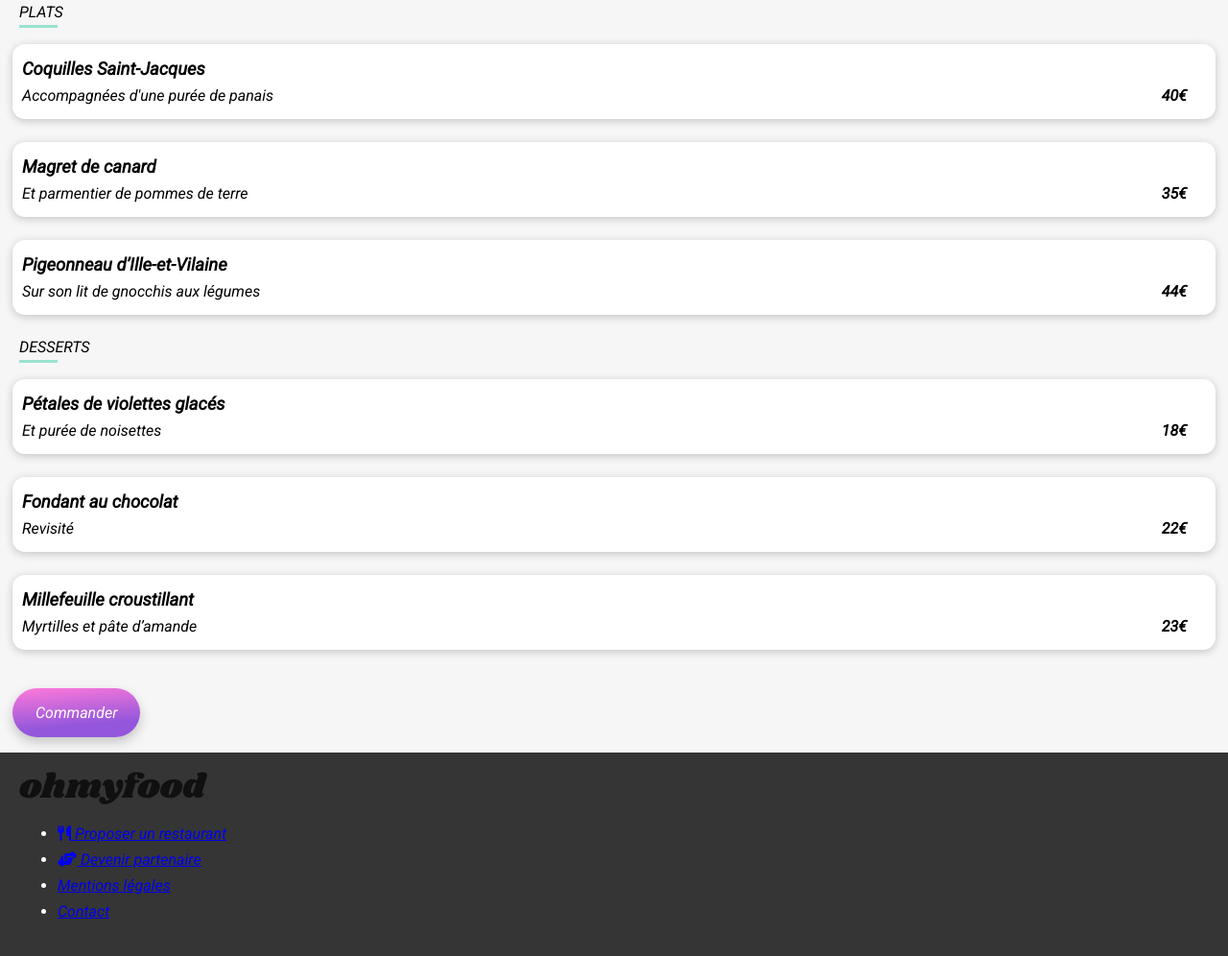
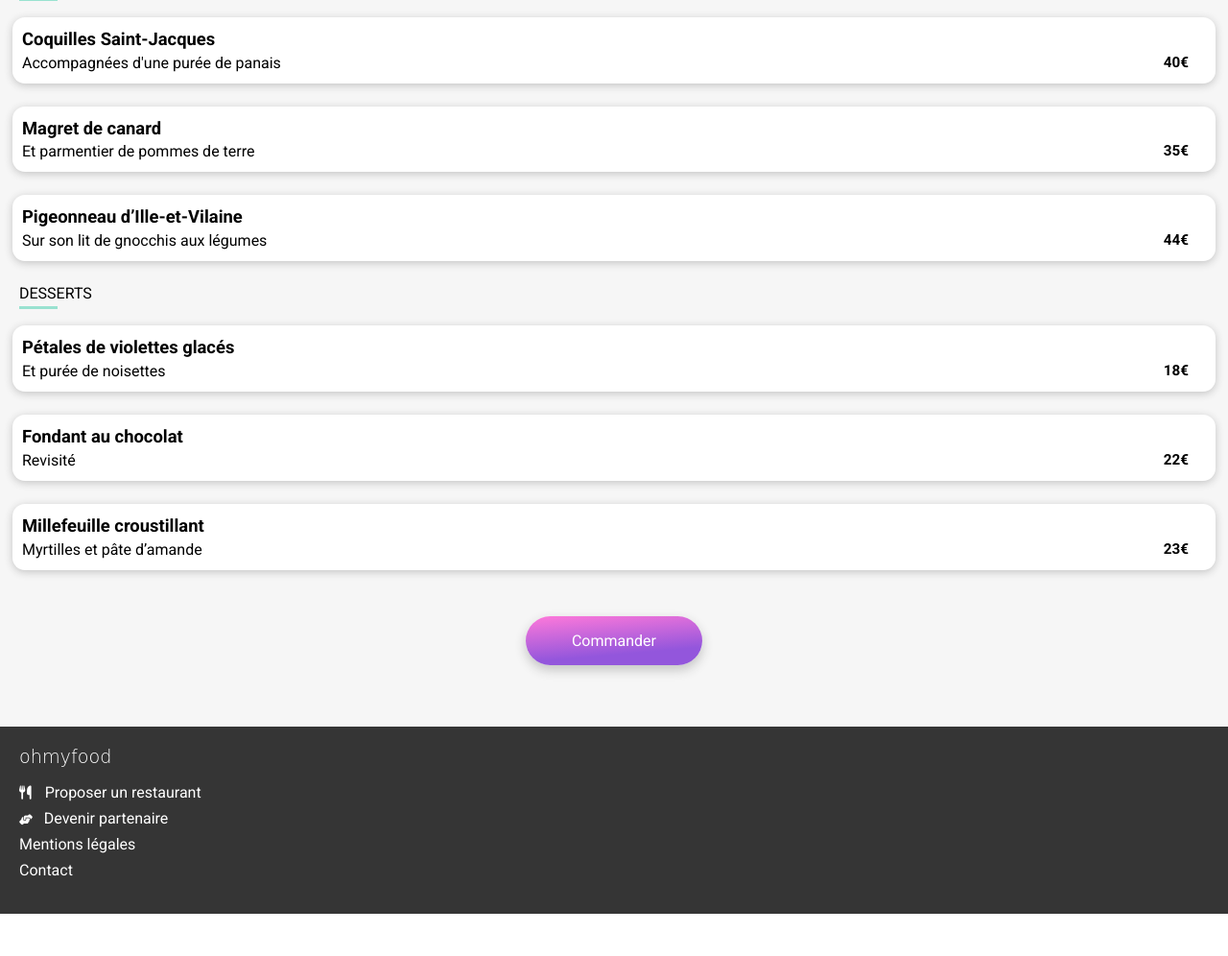
Before and after one commit to Mr-BLa/BriceLaroche_3_07062020, a website: page alafrancaise.html in a window 1280 px wide. Shown: the part 714-1710 px from the top of the page at 96% size. After the commit the page ends 1666 px from the top, so only its background shows below. Drawn offline with Linux system fonts and the light colour scheme; a web font is replaced by a local one.

Commit message:
page menu scss

```diff
--- a/alafrancaise.html
+++ b/alafrancaise.html
@@ -11,7 +11,7 @@
         <script src="https://kit.fontawesome.com/0573c664cc.js" crossorigin="anonymous"></script>
         <link rel="preconnect" href="https://fonts.googleapis.com">
         <link rel="preconnect" href="https://fonts.gstatic.com" crossorigin>
-        <link href="https://fonts.googleapis.com/css2?family=Roboto:ital@1&display=swap" rel="stylesheet">
+        <link href="https://fonts.googleapis.com/css2?family=Roboto:wght@400;700&display=swap" rel="stylesheet">
         <link rel="preconnect" href="https://fonts.googleapis.com">
         <link rel="preconnect" href="https://fonts.gstatic.com" crossorigin>
         <link href="https://fonts.googleapis.com/css2?family=Shrikhand&display=swap" rel="stylesheet">
@@ -60,7 +60,7 @@
                     <div class="menu__cards__info">
                         <h3 class="menu__cards__info__h3"><strong>Tartare de poulpe acidulé</strong></h3>
                         <div class="menu__cards__info__div-2span">
-                            <span class="menu__cards__info__div-2span__span-txt">Aux zestes d'orange</span><span class="menu__cards__info__div-2span__span-tarif"><strong>25€</strong></span>
+                            <span class="menu__cards__info__div-2span__span-txt">Aux zests d'orange</span><span class="menu__cards__info__div-2span__span-tarif"><strong>25€</strong></span>
                         </div>
                     </div>
                 </a>
@@ -154,7 +154,7 @@
 <!--SECTION 6 - Bouton Commander-->
             <div class="menu__bouton">
                 <label id="label-commander" for="bouton-commander"></label>
-                <input type="submit" name="menu-commander" id="menu-commander" class="bouton_rechercher" value="Commander"/>
+                <input type="submit" name="menu-commander" id="menu-commander" class="bouton_rechercher bouton_rechercher-menu" value="Commander"/>
             </div>
 
         </section>
@@ -164,21 +164,19 @@
 
         <!--FOOTER-->
         <footer class="footer">
-            <div class="wrapper-footer">
 
             <h4 class="footer__logo">
-                    <img src="images/logo/ohmyfood@2x.svg" alt="Oh My Food" id="icone_ohmyfood">
+                ohmyfood
             </h4>
 
             <nav class="footer__nav">
-                    <ul>
-                        <li class="nav__link"> <a href="#"><span class="li__span__logo"><i class="fas fa-utensils"></i></span> Proposer un restaurant</a></li>
-                        <li class="nav__link"> <a href="#"><span class="li__span__logo"><i class="fas fa-hands-helping"></i></span> Devenir partenaire</a></li>
-                        <li class="nav__link"> <a href="#"> Mentions légales</a></li>
-                        <li class="nav__link"> <a href="#"> Contact</a></li>
+                <ul class="footer__nav__ul">
+                    <li class="nav__link"> <a href="#" class="nav__link__a"><span class="li__span__logo"><i class="fas fa-utensils icone_fourchette"></i></span> Proposer un restaurant</a></li>
+                    <li class="nav__link"> <a href="#" class="nav__link__a"><span class="li__span__logo"><i class="fas fa-hands-helping icone_mains"></i></span> Devenir partenaire</a></li>
+                    <li class="nav__link"> <a href="#" class="nav__link__a"> Mentions légales</a></li>
+                    <li class="nav__link"> <a href="#" class="nav__link__a"> Contact</a></li>
                 </ul>
             </nav>
-            </div>
         </footer>
 
     </body>
--- a/sass/base/_typography.scss
+++ b/sass/base/_typography.scss
@@ -76,6 +76,14 @@ h4{
     font-size: 1.15em;
 }
 
-.menu__cards__info__div-2span__span-txt{
+.menu__cards__info__div-2span{
+    font-size: 1em;
+
+    &__span-txt{
     font-weight: 300;
+    }
+
+    &__span-tarif{
+        font-size: 0.95em;
+    }
 }
--- a/sass/components/_buttons.scss
+++ b/sass/components/_buttons.scss
@@ -8,4 +8,9 @@
     border-width: 0;
     font-size: 1em;
     box-shadow:  0 5px 12px $colour-greydarker-shadow;
+
+    &-menu{
+        padding: 1rem 3rem;
+        margin: 1.5rem 0 0 0;
+    }
 }
--- a/sass/layout/_menu.scss
+++ b/sass/layout/_menu.scss
@@ -1,13 +1,13 @@
 .menu{
     background-color: $colour-grey;
     margin: -3rem 0 0 0;
-    padding: 0 13px;
+    padding: 0 13px 4rem 13px;
     border-radius: 50px 50px 0 0;
     position: relative;
 
     &__h1{
         margin: 0 0 1rem 0;
-        padding: 30px 30px 5px 5px;
+        padding: 30px 28px 5px 5px;
     }
 
     &__h2{
@@ -26,7 +26,7 @@
 }
 
 .icone_coeur-menu{
-    padding-left: 78px;
+    padding-left: 80px;
 }
 
 
@@ -37,13 +37,13 @@
 
     &__info{
         margin: 1.5rem 0;
-        padding: 15px 30px 15px 10px;
+        padding: 12px 28px 12px 10px;
         background-color: $colour-white;
         border-radius: 13px;
         box-shadow: 0 2px 8px $colour-greydarker-shadow;
 
         &__h3{
-            margin: 0 0 0.5rem 0;
+            margin: 0 0 0.3rem 0;
         }
         &__div-2span{
             display: flex;
@@ -51,3 +51,10 @@
         }
     }
 }
+
+
+/*BOUTON COMMANDER*/
+.menu__bouton{
+    display: flex;
+    justify-content: center;
+}
```
Also changed, not shown: public/css/style.css, 1 other file. Lines whose indentation alone changed are shown as unchanged.
